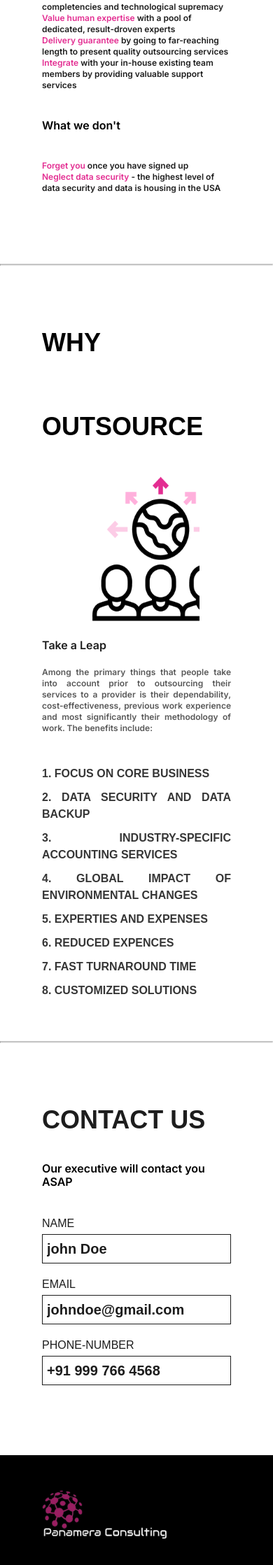
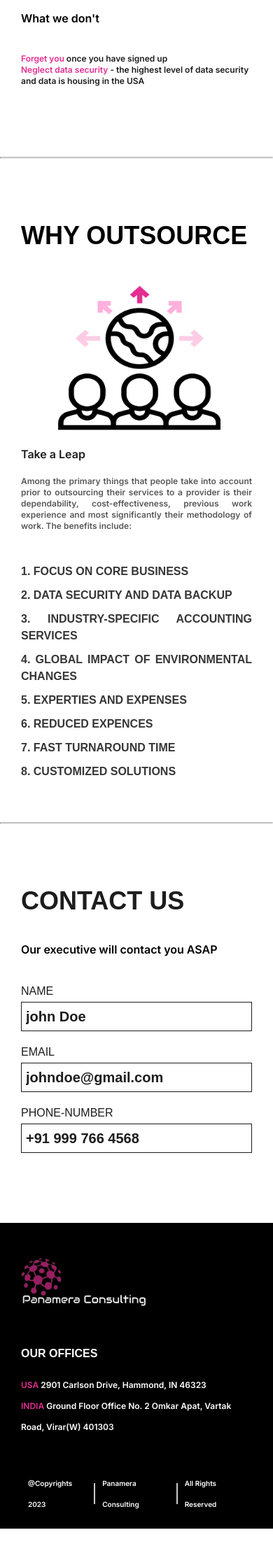
Before and after one commit to Kun0311al/Panamara_group, a PHP site: page / in a window 390 px wide. Shown: the part 3363-5600 px from the top of the page at 70% size. After the commit the page ends 5548 px from the top, so only its background shows below. Run offline with PHP 8.4, Linux system fonts and the light colour scheme; some web fonts are replaced.

Commit message:
Update style.css

```diff
--- a/style.css
+++ b/style.css
@@ -182,7 +182,7 @@ header li, a{
 
 @media screen and (max-width: 480px) {
     .about-us{
-        padding-bottom: 10px;
+        padding: 50px 30px 10px 30px;
     }
     .name{
         font-size: 36px;
@@ -292,6 +292,9 @@ hr{
 }
 
 @media screen and (max-width: 480px) {
+    .service{
+        padding: 50px 30px 100px 30px;
+    }
     .service-info{
         font-size: 12px;
         line-height: 16px;
@@ -383,7 +386,7 @@ hr{
 
 @media screen and (max-width: 480px){
     .outsource{
-        padding-bottom: 50px;
+        padding: 50px 30px 50px 30px;
     }
     .container6{
         margin-top: -100px;
@@ -525,6 +528,9 @@ hr{
 }
 
 @media screen and (max-width: 480px){
+    .contact{
+        padding: 50px 30px 100px 30px;
+    }
     .cname{
         font-size: 36px;
         line-height: 120px;
@@ -539,6 +545,9 @@ hr{
     .details label{
         font-size: 16px;
         line-height: 30px;
+    }
+    .footer{
+        padding: 50px 30px 20px 30px;
     }
     .address{
         flex-direction: column;
```
